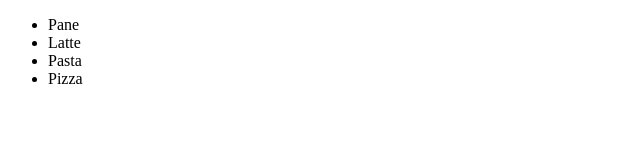
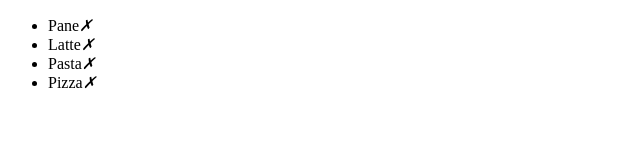
Before and after one commit to raghveerdeol/vue-todolist, a plain HTML site: page index.html in a window 1280 px wide. Shown: the full height of the page, 0-640 px from the left. Drawn offline with nearby package versions, Linux system fonts and the light colour scheme.

Commit message:
creato metodo deleteaitem che al click sul icona mi cancella l'item

```diff
--- a/index.html
+++ b/index.html
@@ -19,6 +19,7 @@
                     <span @click="cancelItem(item)" :class="item.done === true ? 'text-line' : ''">
                         {{item.text}}
                     </span>
+                    <i @click="deleteItem(index)">&cross;</i>
                 </li>
             </ul>
         </div>
--- a/js/script.js
+++ b/js/script.js
@@ -27,5 +27,8 @@ createApp({
         cancelItem: function (itemIndex) {
             itemIndex.done = !itemIndex.done;
         },
+        deleteItem: function(itemIndex) {
+            this.tooDoList.splice(itemIndex, 1);
+        }
     }
 }).mount('#app')
```
